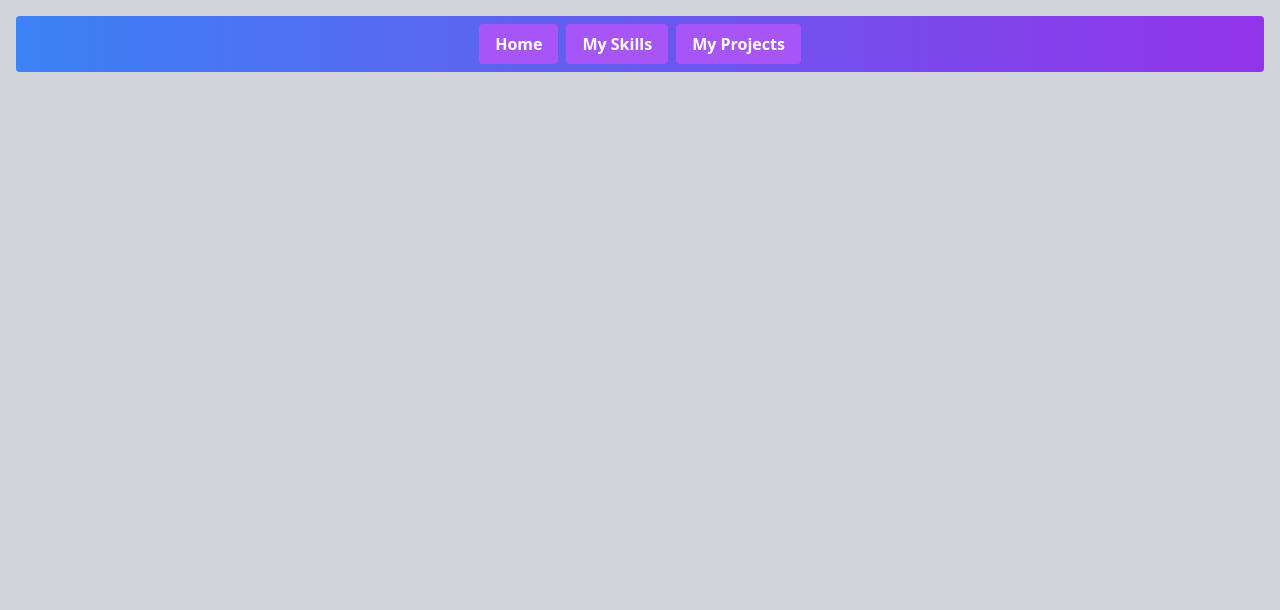
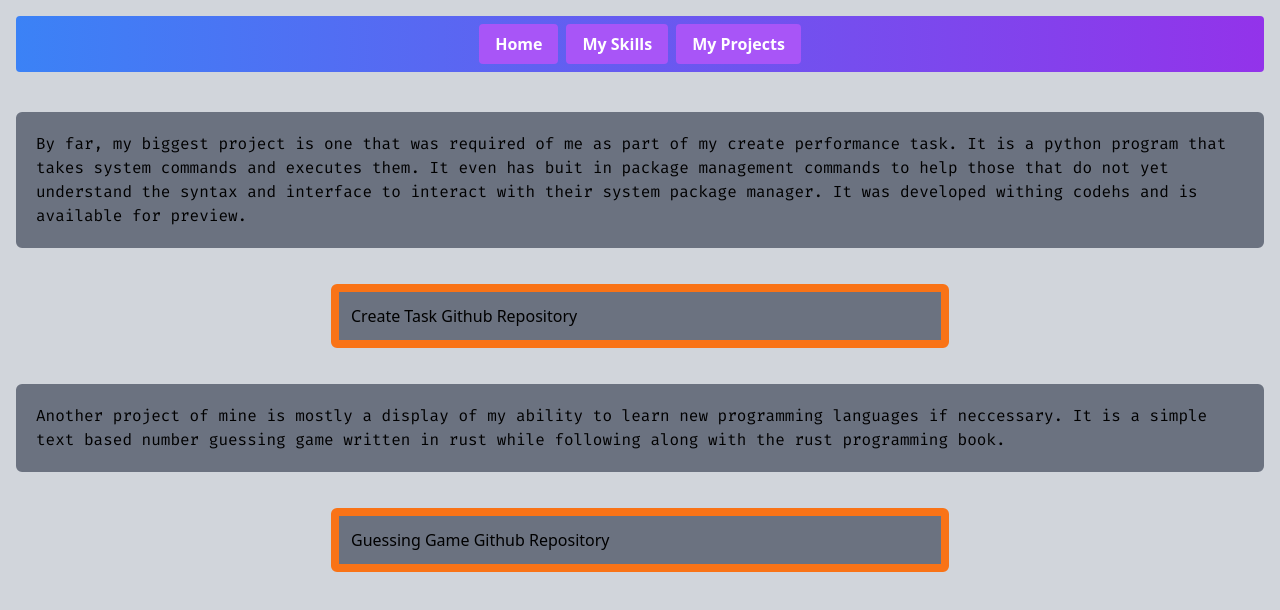
Before and after one commit to corbinseeg/27seegmcord.github.io, a website: page projects.html in a window 1280 px wide. Drawn offline with nearby package versions, Linux system fonts and the light colour scheme.

Commit message:
Finish projects basic skeleton

```diff
--- a/projects.html
+++ b/projects.html
@@ -27,7 +27,36 @@
         </div>
     </header>
     <main>
-
+        <div class="grid grid-cols-4 gap-3 m-4">
+            <div class="rounded-md border-8 p-3 content-center border-gray-500 col-span-4 mt-6 bg-gray-500 dark:text-white text-black">
+                <p class="fira-code">
+                    By far, my biggest project is one that was required of me
+                    as part of my create performance task. It is a python program that
+                    takes system commands and executes them. It even has buit in
+                    package management commands to help those that do not yet understand
+                    the syntax and interface to interact with their system package manager.
+                    It was developed withing codehs and is available for preview.
+                </p>
+            </div>
+            <div></div>
+            <div class="rounded-md border-8 p-3 content-center border-orange-500 col-span-2 mt-6 bg-gray-500 dark:text-white text-black">
+                <a href="https://github.com/corbinseeg/create_performance_task" target="_blank">Create Task Github Repository</a>
+            </div>
+            <div></div>
+            <div class="rounded-md border-8 p-3 content-center border-gray-500 col-span-4 mt-6 bg-gray-500 dark:text-white text-black">
+                <p class="fira-code">
+                    Another project of mine is mostly a display of my ability to learn new
+                    programming languages if neccessary. It is a simple text based number
+                    guessing game written in rust while following along with the rust
+                    programming book.
+                </p>
+            </div>
+            <div></div>
+            <div class="rounded-md border-8 p-3 content-center border-orange-500 col-span-2 mt-6 bg-gray-500 dark:text-white text-black">
+                <a href="https://github.com/corbinseeg/guess_the_number_rs" target="_blank">Guessing Game Github Repository</a>
+            </div>
+            <div></div>
+        </div>
     </main>
     <footer>
     </footer>
```
